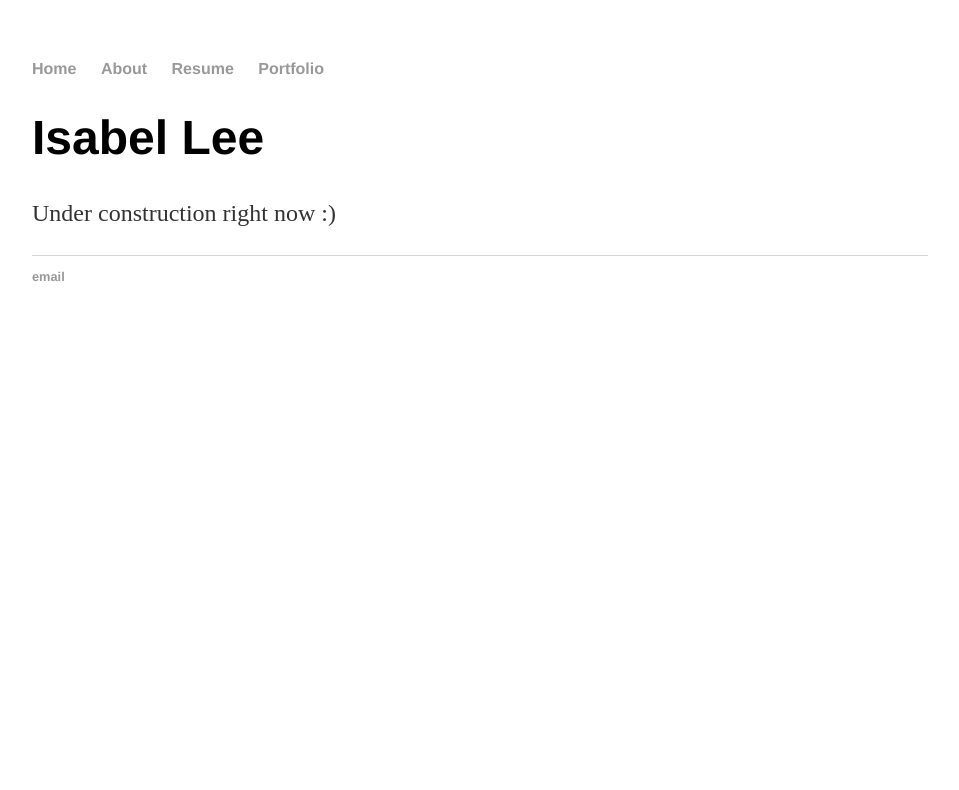
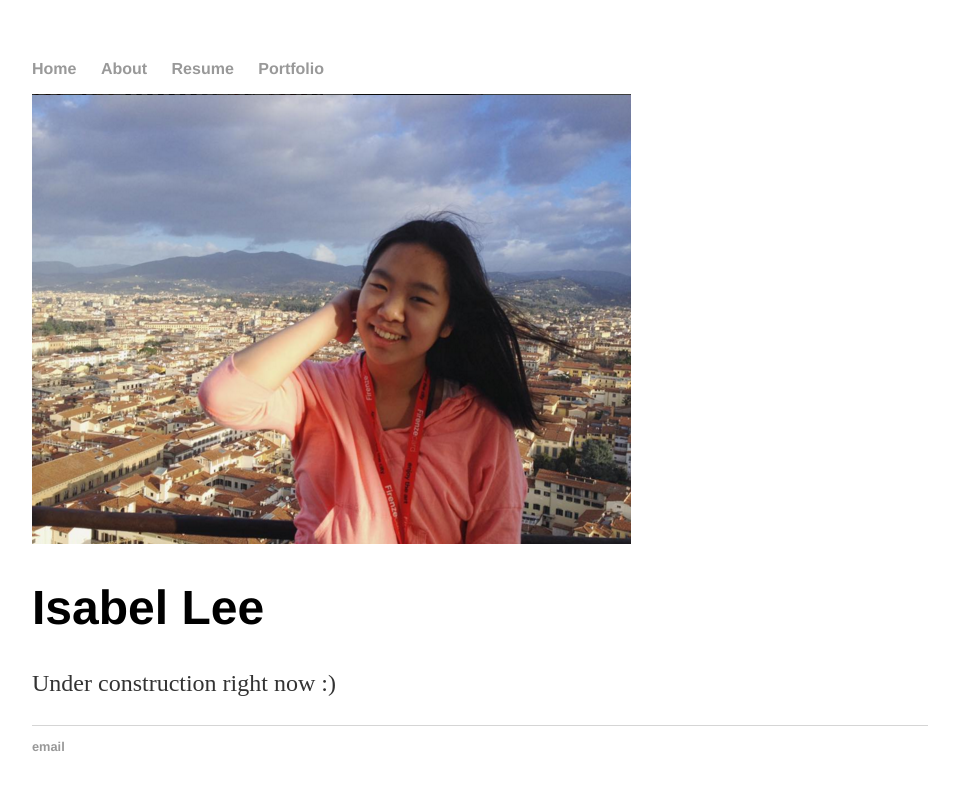
Before and after one commit to isabelringing1/old_website, a Jekyll site: the page built from index.html, in a window 1280 px wide. Shown: the top 790 px of the page, without its empty margins (160-1119 px from the left). Built offline with Jekyll 4.4.1, drawn with Linux system fonts in a browser that asks for light colours.

Commit message:
Update index.html

```diff
--- a/index.html
+++ b/index.html
@@ -3,6 +3,7 @@ layout: default
 title: Welcome!
 ---
 <div class="blurb">
+	<img  class="img-circle avatar" alt="Isabel Lee" src="me.PNG">
 	<h1>Isabel Lee</h1>
 	<p>Under construction right now :)</a></p>
 </div><!-- /.blurb -->
```
